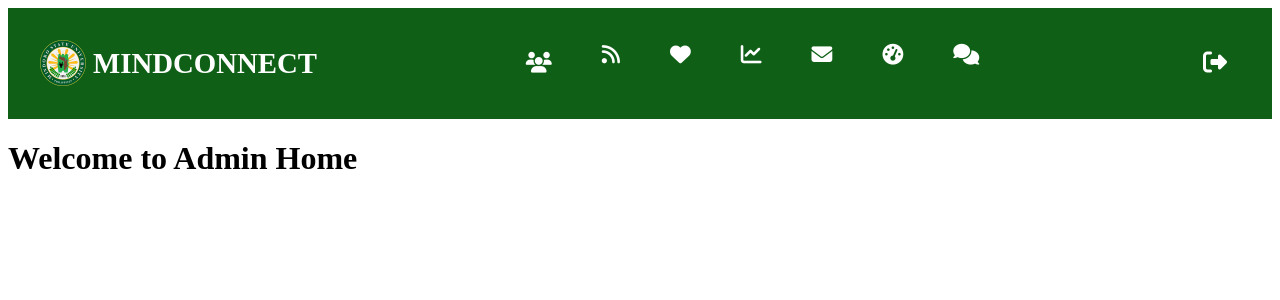
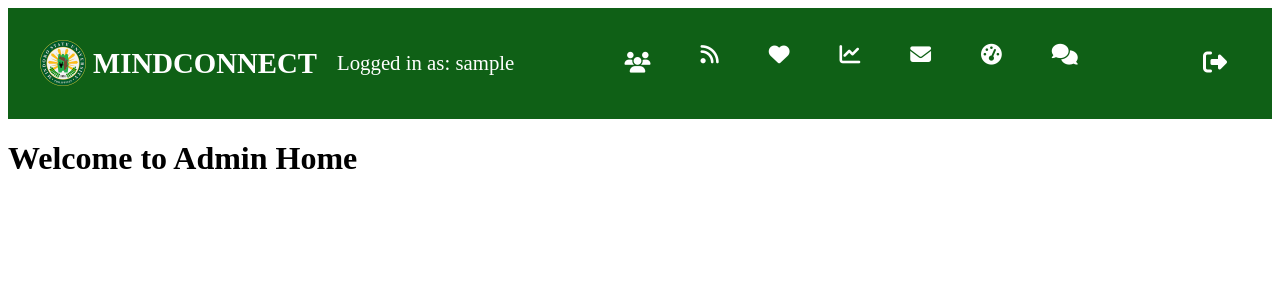
Before and after one commit to l4nszxc/appdev_system, a Vue app in the folder frontend/: page /admin-home in a window 1280 px wide. Shown: the top 300 px of the page. Built offline with nearby package versions, Linux system fonts and the light colour scheme; sample sign-in values are in the browser's storage.

Commit message:
w/ logged in as admin

```diff
--- a/frontend/src/components/NavbarAdmin.vue
+++ b/frontend/src/components/NavbarAdmin.vue
@@ -4,6 +4,7 @@
       <div class="logo-title">
         <img src="../assets/MINSU LOGO.png" alt="Logo" class="logo" />
         <h1 class="navbar-brand">MINDCONNECT</h1>
+        <span v-if="isLoggedIn" class="username-display">Logged in as: {{ username }}</span>
       </div>
     </div>
 
@@ -69,7 +70,7 @@
 </template>
 
 <script>
-import { ref } from 'vue';
+import { ref, onMounted } from 'vue';
 import { useRouter } from 'vue-router';
 
 export default {
@@ -77,6 +78,8 @@ export default {
   setup() {
     const router = useRouter();
     const dropdownVisible = ref(false);
+    const isLoggedIn = ref(false);
+    const username = ref('');
 
     const toggleDropdown = () => {
       dropdownVisible.value = !dropdownVisible.value;
@@ -95,7 +98,12 @@ export default {
       }
     };
 
-    return { logout, toggleDropdown, dropdownVisible };
+    onMounted(() => {
+      isLoggedIn.value = localStorage.getItem('isLoggedIn') === 'true';
+      username.value = localStorage.getItem('username');
+    });
+
+    return { logout, toggleDropdown, dropdownVisible, isLoggedIn, username };
   }
 };
 </script>
@@ -130,6 +138,12 @@ export default {
   font-size: 1.8rem;
   font-weight: bold;
   color: #ffffff;
+}
+
+.username-display {
+  font-size: 1.3rem;
+  color: #ffffff;
+  margin-left: 20px;
 }
 
 .navbar-links {
```
